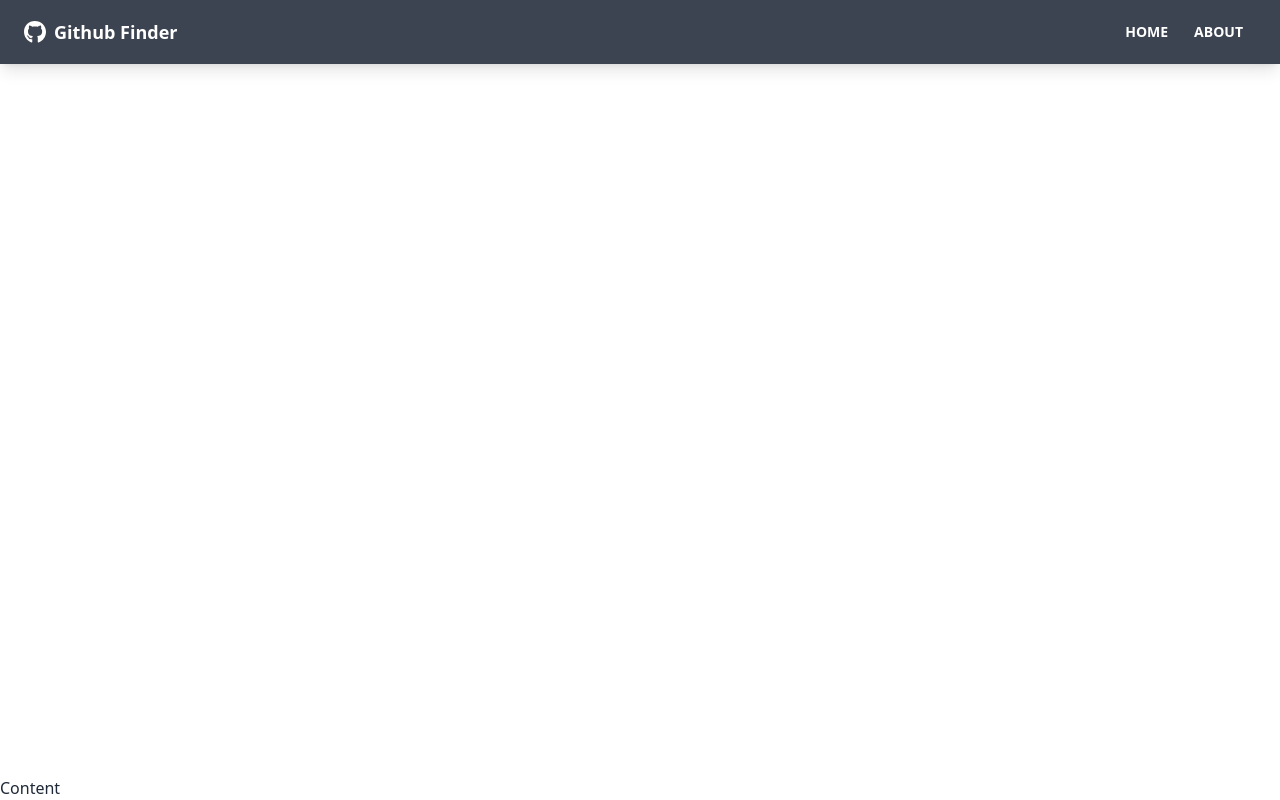
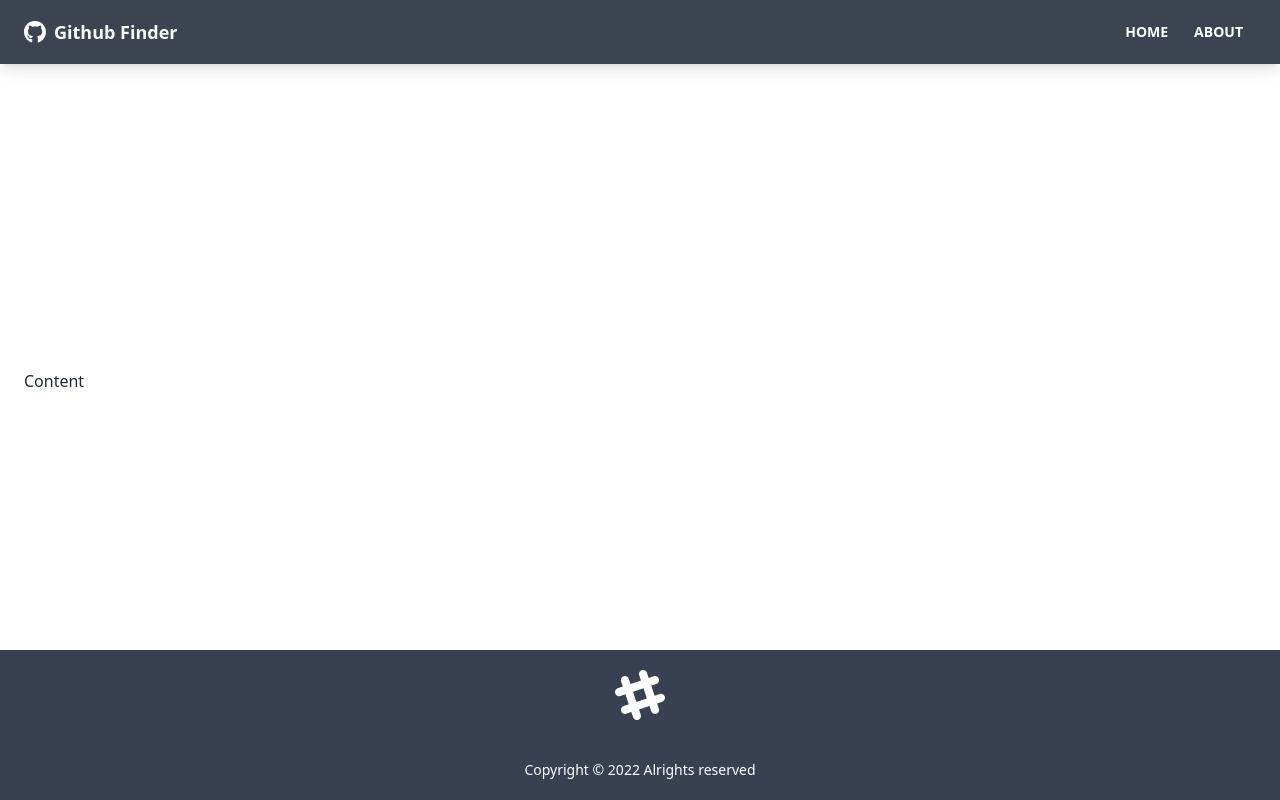
Before and after one commit to AmkaE/github-finder-app, a React (Vite) app: page / in a window 1280 px wide. Built offline with nearby package versions, Linux system fonts and the light colour scheme.

Commit message:
add footer, hash svg icon and add classes to main tag

```diff
--- a/src/App.jsx
+++ b/src/App.jsx
@@ -1,12 +1,14 @@
 import { BrowserRouter as Router, Routes, Route } from 'react-router-dom';
 import Navbar from './components/layout/Navbar';
+import Footer from './components/layout/Footer';
 
 const App = () => {
 	return (
 		<Router>
 			<div className='flex flex-col justify-between h-screen'>
 				<Navbar />
-				<main>Content</main>
+				<main className='container mx-auto px-6 p-12'>Content</main>
+				<Footer />
 			</div>
 		</Router>
 	);
--- /dev/null
+++ b/src/components/layout/Footer.jsx
@@ -0,0 +1,16 @@
+import HashIcon from '../assets/hashIcon.svg';
+
+const Footer = () => {
+	const footerYear = new Date().getFullYear();
+
+	return (
+		<footer className='footer p-5 bg-gray-700 text-primary-content footer-center'>
+			<div>
+				<img src={HashIcon} alt='hash icon' />
+			</div>
+			<p>Copyright &copy; {footerYear} Alrights reserved</p>
+		</footer>
+	);
+};
+
+export default Footer;
```
Also changed, not shown: src/components/assets/hashIcon.svg (added).
